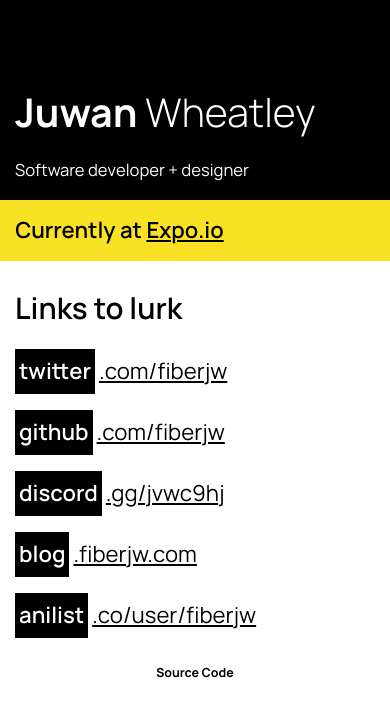
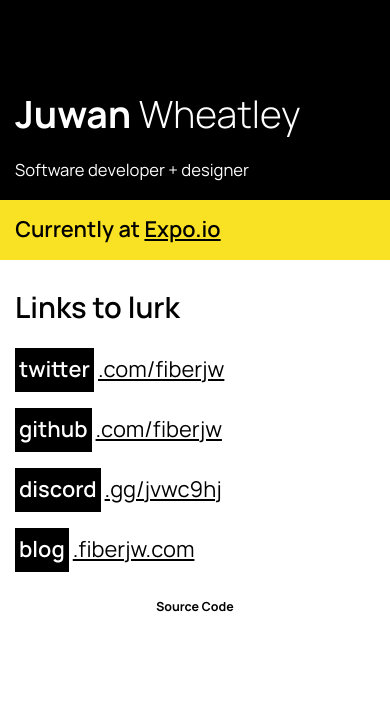
Before and after one commit to FiberJW/fiberjw.com-v2, a React Native app: screen / in a window 390 px wide. Shown: the top 716 px of the page. Built offline with nearby package versions, Linux system fonts and the light colour scheme.

Commit message:
remove anilist link

```diff
--- a/App.tsx
+++ b/App.tsx
@@ -1,5 +1,5 @@
 import React, { useState, useEffect, useMemo, Children } from "react";
-import { StyleSheet, Text, View, Linking } from "react-native";
+import { StyleSheet, Text, View, Linking, ViewStyle } from "react-native";
 import { loadAsync } from "expo-font";
 
 export default function App() {
@@ -41,39 +41,39 @@
         wrapperBanner: {
           width: "100%",
           backgroundColor: "#F9E223",
-          padding: "0.75rem",
+          padding: 12,
           alignItems: "center",
-          marginBottom: "1.5rem",
+          marginBottom: 24,
         },
         wrapperBannerText: {
           fontFamily: "manrope-semibold, sans-serif",
-          fontSize: "1.333rem",
+          fontSize: 21,
           color: "black",
         },
         underline: { textDecorationLine: "underline" },
         bioContainer: {
-          paddingHorizontal: "1rem",
-          paddingVertical: "1.5rem",
-          borderWidth: "0.1875rem",
-          marginBottom: "1.5rem",
+          paddingHorizontal: 16,
+          paddingVertical: 24,
+          borderWidth: 3,
+          marginBottom: 24,
         },
         bio: {
           fontFamily: "manrope-regular, sans-serif",
-          fontSize: "1rem",
+          fontSize: 16,
           color: "black",
-          lineHeight: "157.5%",
+          lineHeight: 24,
         },
         title: {
           fontFamily: "manrope-bold, sans-serif",
-          fontSize: "2.369rem",
+          fontSize: 36,
           color: "white",
-          marginBottom: "0.75rem",
+          marginBottom: 12,
         },
         description: {
           fontFamily: "manrope-regular, sans-serif",
           color: "white",
-          fontSize: "1rem",
-          marginBottom: "1rem",
+          fontSize: 16,
+          marginBottom: 16,
         },
         lightText: { fontFamily: "manrope-light, sans-serif" },
         fixedWidthContainer45ch: {
@@ -82,14 +82,14 @@
         linksSectionTitle: {
           fontFamily: "manrope-semibold, sans-serif",
           color: "black",
-          fontSize: "1.777rem",
-          marginBottom: "1rem",
+          fontSize: 28,
+          marginBottom: 16,
         },
         sourceLink: {
           fontFamily: "manrope-bold, sans-serif",
           color: "black",
-          fontSize: "0.75rem",
-          marginVertical: "1.5rem",
+          fontSize: 12,
+          marginVertical: 24,
           textAlign: "center",
         },
       }),
@@ -147,11 +147,6 @@
             subdomainLabel="blog"
             TLDAndPathLabel=".fiberjw.com"
           />
-          <Link
-            href="https://anilist.co/user/fiberjw"
-            subdomainLabel="anilist"
-            TLDAndPathLabel=".co/user/fiberjw"
-          />
         </LinkStack>
       </View>
       <Text
@@ -179,7 +174,17 @@
   });
 }
 
-function Link({ href, subdomainLabel, TLDAndPathLabel, style }) {
+function Link({
+  href,
+  subdomainLabel,
+  TLDAndPathLabel,
+  style,
+}: {
+  href: string;
+  subdomainLabel: string;
+  TLDAndPathLabel: string;
+  style?: ViewStyle;
+}) {
   const styles = useMemo(
     () =>
       StyleSheet.create({
@@ -189,19 +194,19 @@
         },
         subdomainLabelContainer: {
           backgroundColor: "black",
-          padding: "0.25rem",
-          marginRight: "0.25rem",
+          padding: 4,
+          marginRight: 4,
         },
         subdomainLabel: {
           color: "white",
           fontFamily: "manrope-semibold, sans-serif",
-          fontSize: "1.333rem",
+          fontSize: 21,
           textTransform: "lowercase",
         },
         TLDAndPathLabel: {
           color: "black",
           fontFamily: "manrope-regular, sans-serif",
-          fontSize: "1.333rem",
+          fontSize: 21,
           textTransform: "lowercase",
           textDecorationLine: "underline",
         },
```
